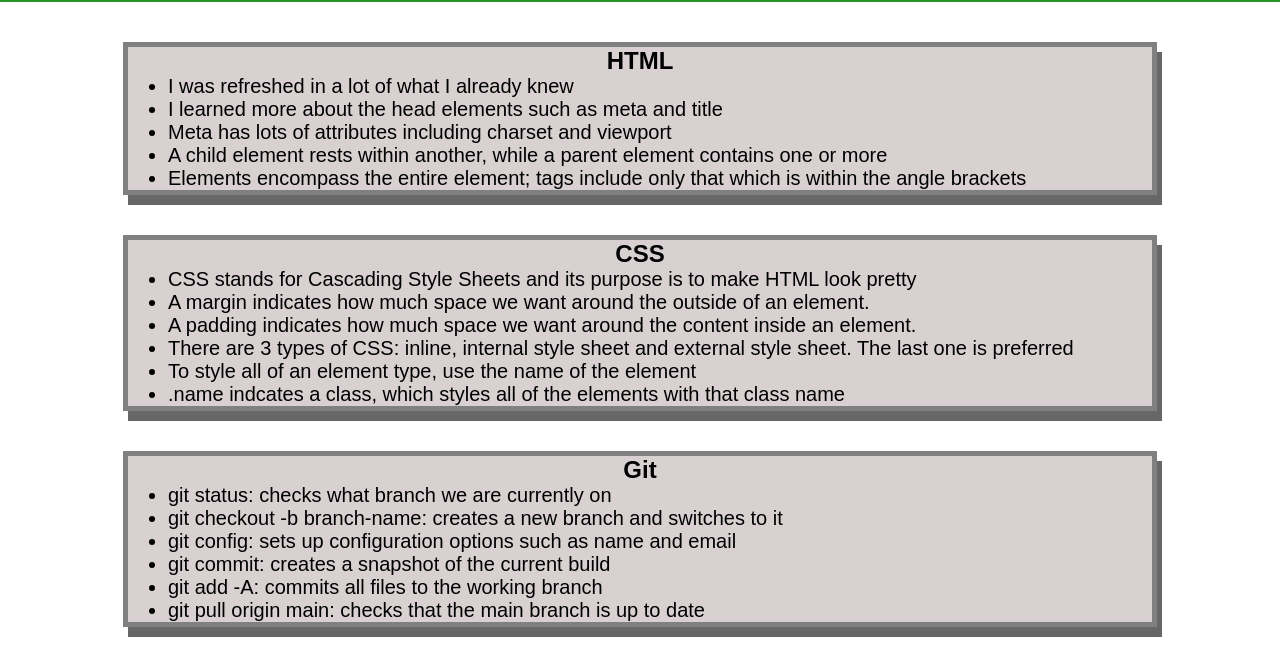
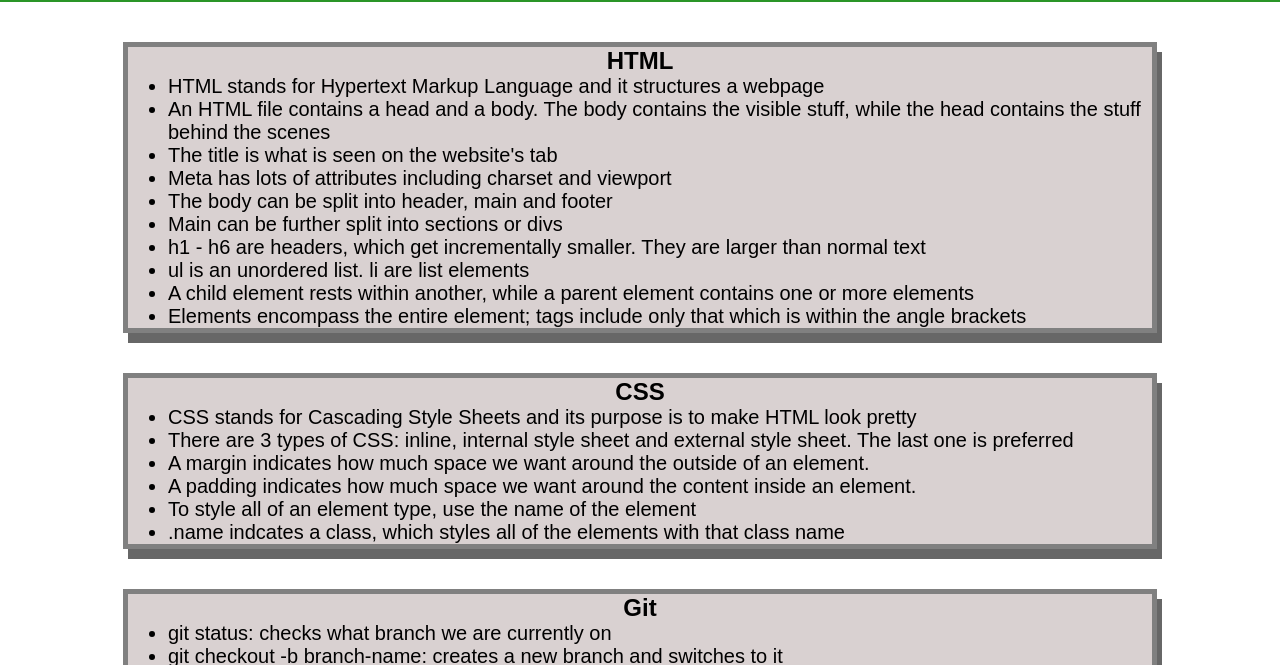
Before and after one commit to npokrandt/prework-study-guide, a plain HTML site: page index.html in a window 1280 px wide. Shown: the part 118-783 px from the top of the page. Drawn offline with Linux system fonts and the light colour scheme.

```diff
--- a/index.html
+++ b/index.html
@@ -19,10 +19,15 @@
         <h2>HTML</h2>
 
         <ul>
-          <li>I was refreshed in a lot of what I already knew</li>
-          <li>I learned more about the head elements such as meta and title</li>
+          <li>HTML stands for Hypertext Markup Language and it structures a webpage</li>
+          <li>An HTML file contains a head and a body. The body contains the visible stuff, while the head contains the stuff behind the scenes</li>
+          <li>The title is what is seen on the website's tab</li>
           <li>Meta has lots of attributes including charset and viewport</li>
-          <li>A child element rests within another, while a parent element contains one or more</li>
+          <li>The body can be split into header, main and footer</li>
+          <li>Main can be further split into sections or divs</li>
+          <li>h1 - h6 are headers, which get incrementally smaller. They are larger than normal text</li>
+          <li>ul is an unordered list. li are list elements</li>
+          <li>A child element rests within another, while a parent element contains one or more elements</li>
           <li>Elements encompass the entire element; tags include only that which is within the angle brackets</li>
         </ul>
 
@@ -34,9 +39,9 @@
 
         <ul>
           <li>CSS stands for Cascading Style Sheets and its purpose is to make HTML look pretty</li>
+          <li>There are 3 types of CSS: inline, internal style sheet and external style sheet. The last one is preferred</li>
           <li>A margin indicates how much space we want around the outside of an element.</li>
           <li>A padding indicates how much space we want around the content inside an element.</li>
-          <li>There are 3 types of CSS: inline, internal style sheet and external style sheet. The last one is preferred</li>
           <li>To style all of an element type, use the name of the element</li>
           <li>.name indcates a class, which styles all of the elements with that class name</li>
         </ul>
```
Also changed, not shown: 1 other file.
